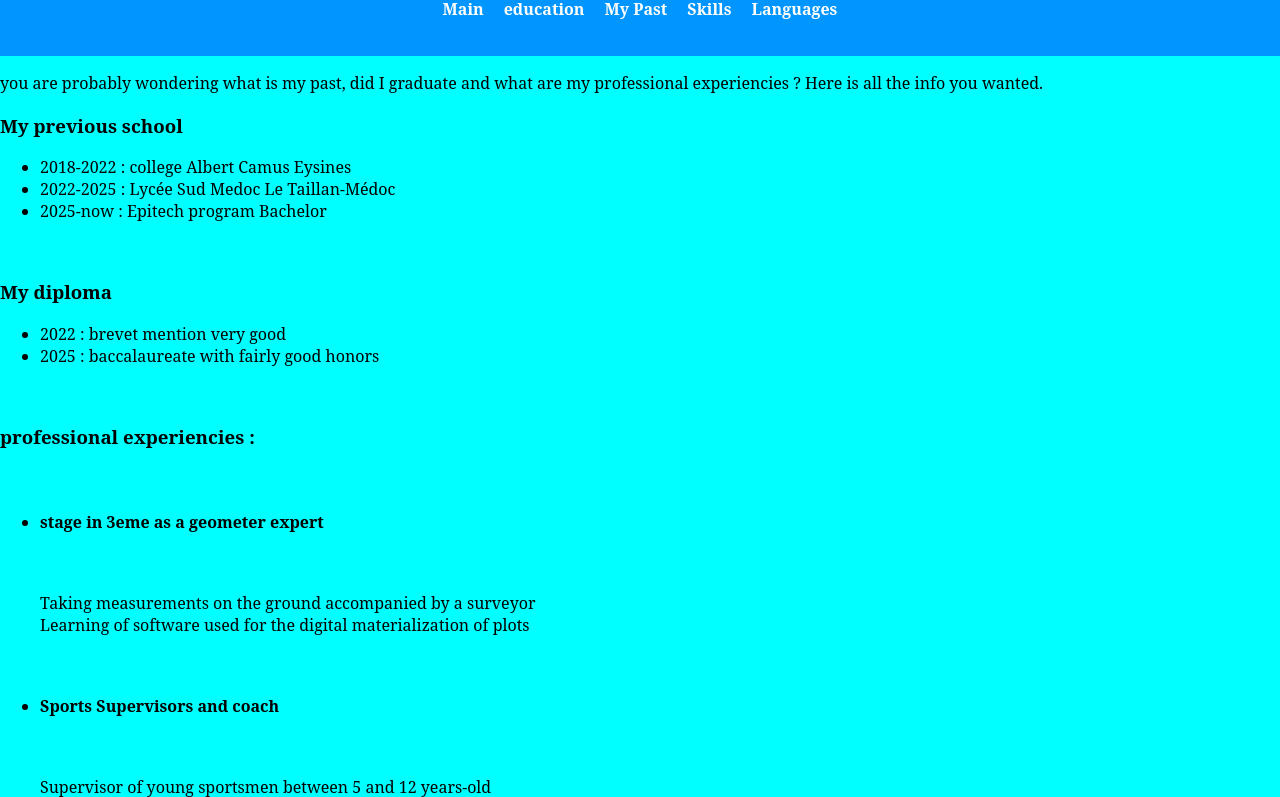
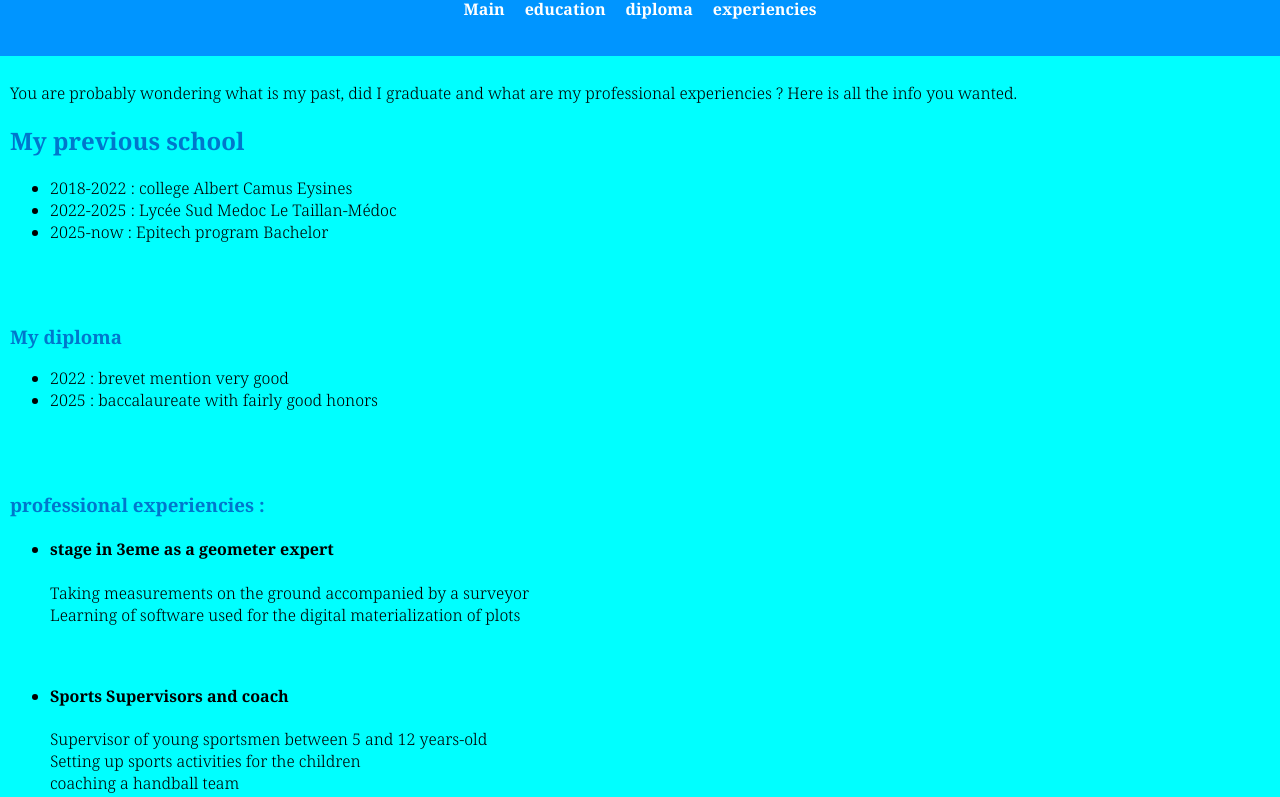
Before and after one commit to Mats3007/CV, a plain HTML site: page past.html in a window 1280 px wide. Shown: the part 85-882 px from the top of the page. Drawn offline with Linux system fonts and the light colour scheme.

Commit message:
modified:   past.html

```diff
--- a/past.html
+++ b/past.html
@@ -2,46 +2,53 @@
     <meta charset="UTF-8"/>
     <title>Mathéo Saintamon portfolio   </title>
     <link rel="stylesheet" href="style.css">
+    <link rel="preconnect" href="https://fonts.googleapis.com">
+    <link rel="preconnect" href="https://fonts.gstatic.com" crossorigin>
+    <link href="https://fonts.googleapis.com/css2?family=Noto+Serif:ital,wght@0,100..900;1,100..900&display=swap" rel="stylesheet">
 </head>
+
+
+
+
 <body class="noto-serif">
     <header>
         <h1>Mathéo Saintamon</h1>
         <ul>
-            <li><a class="hover" href="#resume.html">Main</a></li>
+            <li><a class="hover" href="resume.html">Main</a></li>
             <li><a class="hover" href="#education">education</a></li>
-            <li><a class="hover" href="past.html">My Past</a></li>
-            <li><a class="hover" href="#prof-ex">Skills</a></li>
-            <li><a class="hover" href="#languages">Languages</a></li>
+            <li><a class="hover" href="#diplome">diploma</a></li>
+            <li><a class="hover" href="#prof-ex">experiencies</a></li>
         </ul>
     </header>
-    <p>you are probably wondering what is my past, did I graduate and what are my professional experiencies ? Here is all the info you wanted.</p>
-    <P class="education">
-        <p><h3>My previous school</h3></p>
+    <main>
+        <p>You are probably wondering what is my past, did I graduate and what are my professional experiencies ? Here is all the info you wanted.</p>
+        <section id="education">
+            <h2>My previous school</h2>
             <ul>
                 <li>2018-2022 : college Albert Camus Eysines</li>
                 <li>2022-2025 : Lycée Sud Medoc Le Taillan-Médoc</li>
                 <li>2025-now : Epitech program Bachelor</li>
             </ul>
-    </p><br>
-    <P class="diplome">
-        <p><h3>My diploma</h3></p>
+        </section><br>
+        <section id="diplome">
+            <h3>My diploma</h3>
             <ul>
                 <li>2022 : brevet mention very good</li>
                 <li>2025 : baccalaureate with fairly good honors</li>
             </ul>
-    </p><br>
-    <p>
-        <h3 class="prof-ex">professional experiencies : </h3><br>
+        </section><br>
+        <section>
+            <h3 id="prof-ex">professional experiencies : </h3>
             <ul>
                 <li>
-                <h4>stage in 3eme as a geometer expert</h4><br>
+                    <h4>stage in 3eme as a geometer expert</h4>
                     <p>
                         Taking measurements on the ground accompanied by a surveyor <br>
                         Learning of software used for the digital materialization of plots
                     </p>
                 </li><br>
                 <li>
-                <h4>Sports Supervisors and coach</h4><br>
+                    <h4>Sports Supervisors and coach</h4>
                         <p>
                             Supervisor of young sportsmen between 5 and 12 years-old <br>
                             Setting up sports activities for the children <br>
@@ -49,7 +56,7 @@
                         </p>
                 </li><br>
                 <li>
-                <h4>pharmacy rayonist</h4><br>
+                    <h4>pharmacy rayonist</h4>
                     <p>
                         organizing the shelves <br>
                         receiving medication orders <br>
@@ -57,7 +64,8 @@
                     </p>
                 </li>
             </ul>
-    </p>
+        </section>
+    </main>
     <footer>
             <h3>Contact me :</h3>
             <form action="/ma-page-de-traitement" method="post">
```
Lines whose indentation alone changed are shown as unchanged.
